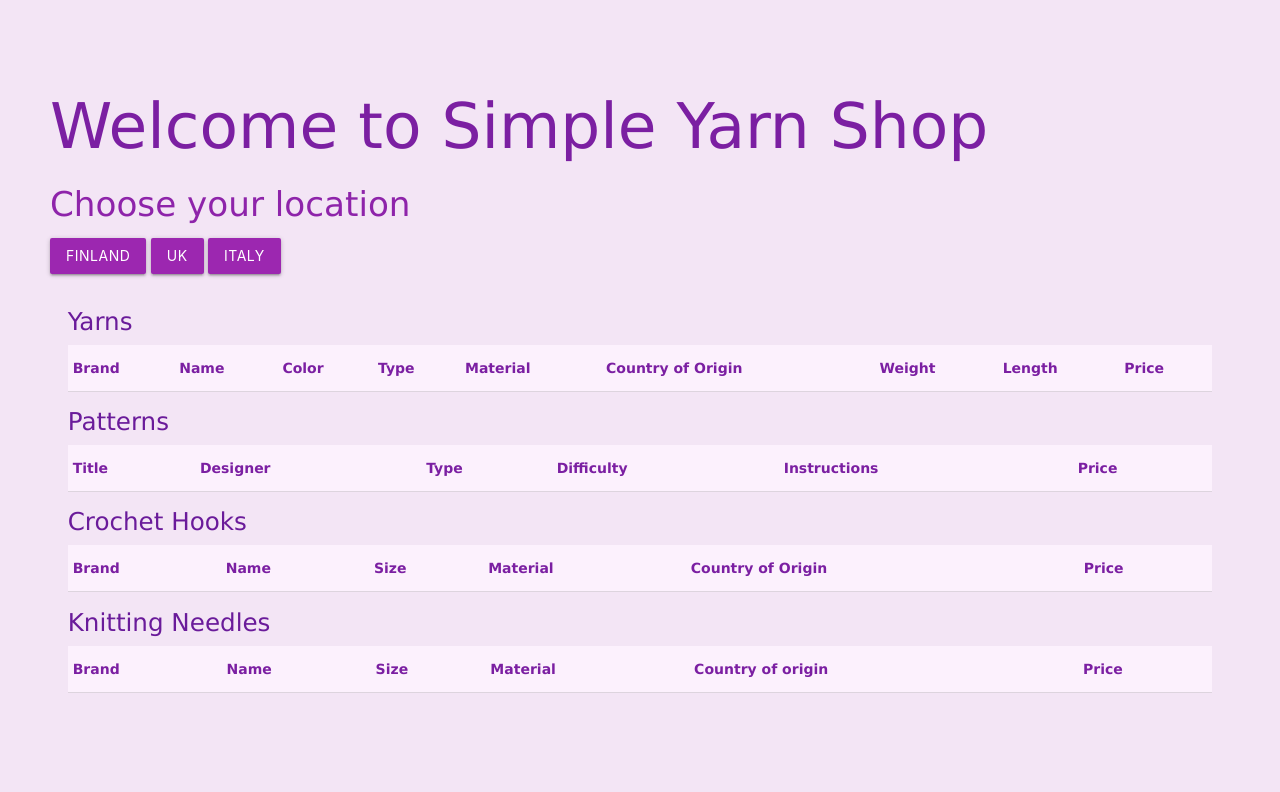
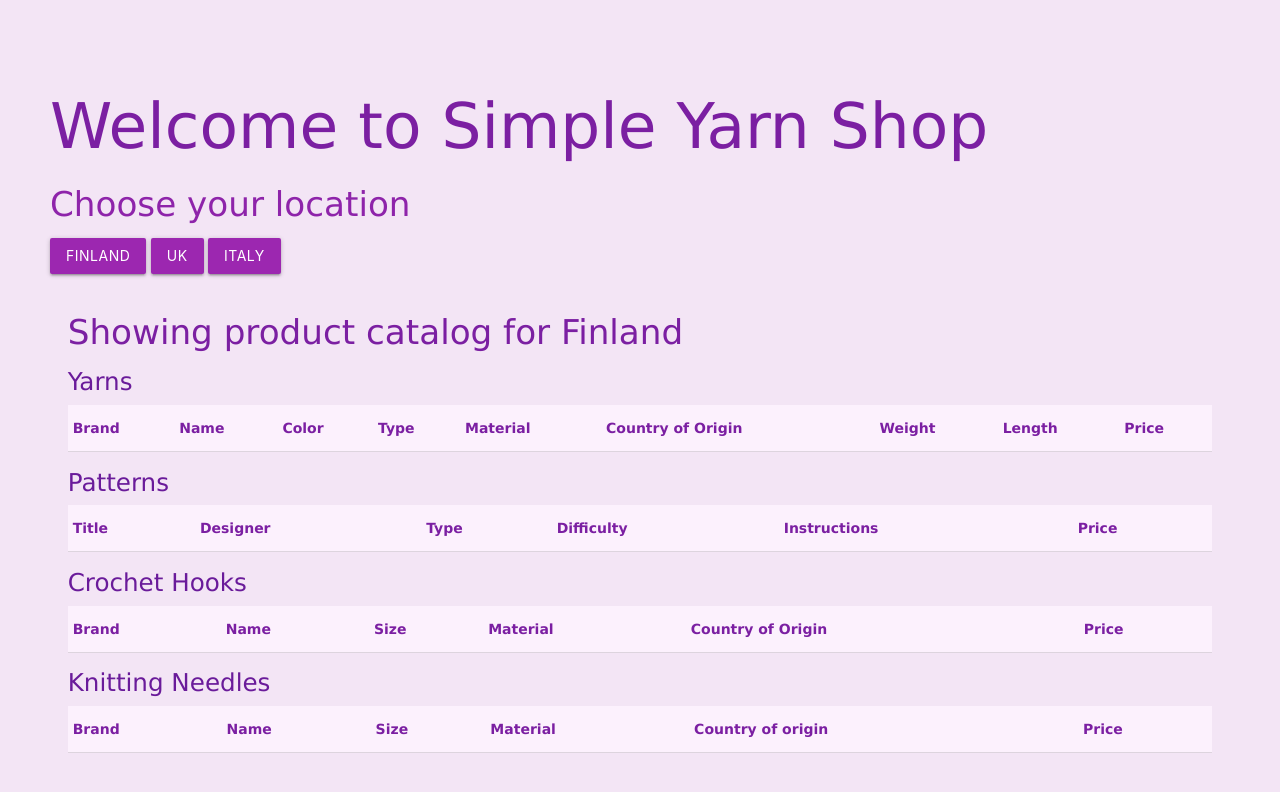
Before and after one commit to aRakkolainen/DIS_Assignment__3, a website: page SimpleYarnShopApp/public/index.html in a window 1280 px wide. Both pictures are taken after a click on the button "FINLAND". Drawn offline with nearby package versions, Linux system fonts and the light colour scheme; no server answers.

Commit message:
Added way to show the currently selected country

```diff
--- a/SimpleYarnShopApp/public/index.html
+++ b/SimpleYarnShopApp/public/index.html
@@ -17,6 +17,7 @@
     <button id="ukBtn" class="wawes-effect wawes-ligth btn">UK</button>
     <button id="italyBtn" class="wawes-effect wawes-ligth btn">Italy</button>
     <div id="productsView" class="catalogHidden">
+      <h4 id="selectedCountry"></h4>
       <h5 id="yarnsTitle" class="title">Yarns </h5>
       <table id="yarns" class="responsive-table">
       <thead >
--- a/SimpleYarnShopApp/public/javascripts/view.js
+++ b/SimpleYarnShopApp/public/javascripts/view.js
@@ -17,11 +17,14 @@ let patternHeaders = document.getElementById("patternHeaders");
 let hookHeaders = document.getElementById("hookHeaders");
 let needleHeaders = document.getElementById("needleHeaders");
 
+let selectedCountry = document.getElementById("selectedCountry");
+
 let viewCleared = false;
 
 //MVP version (This prints the data from db once, but maybe it needs to be dynamic so it would be more useful..)
 finlandBtn.addEventListener("click", () => {
     console.log("Loading product catalog for Finland..");
+    selectedCountry.innerText = 'Showing product catalog for Finland';
     let url = "http://localhost:3001/finnishProducts";
     setProductCatalogVisible();
 
@@ -35,6 +38,7 @@ finlandBtn.addEventListener("click", () => {
 
 ukBtn.addEventListener("click", async () => {
     console.log("Loading product catalog for UK..");
+    selectedCountry.innerText = 'Showing product catalog for UK';
     let url = "http://localhost:3001/britishProducts";
     setProductCatalogVisible();
     clearProductCatalogView();
@@ -46,6 +50,7 @@ ukBtn.addEventListener("click", async () => {
 
 italyBtn.addEventListener("click", async () => {
     console.log("Loading product catalog for Italy..");
+    selectedCountry.innerText = 'Showing product catalog for Italy';
     let url = "http://localhost:3001/italianProducts";
     setProductCatalogVisible();
     clearProductCatalogView();
--- a/SimpleYarnShopApp/public/stylesheets/style.css
+++ b/SimpleYarnShopApp/public/stylesheets/style.css
@@ -18,6 +18,10 @@ h1.welcomeText {
 
 h4.locationText {
   color: #8e24aa;
+}
+
+h4#selectedCountry {
+  color: #7b1fa2;
 }
 
 table.responsive-table {
```
